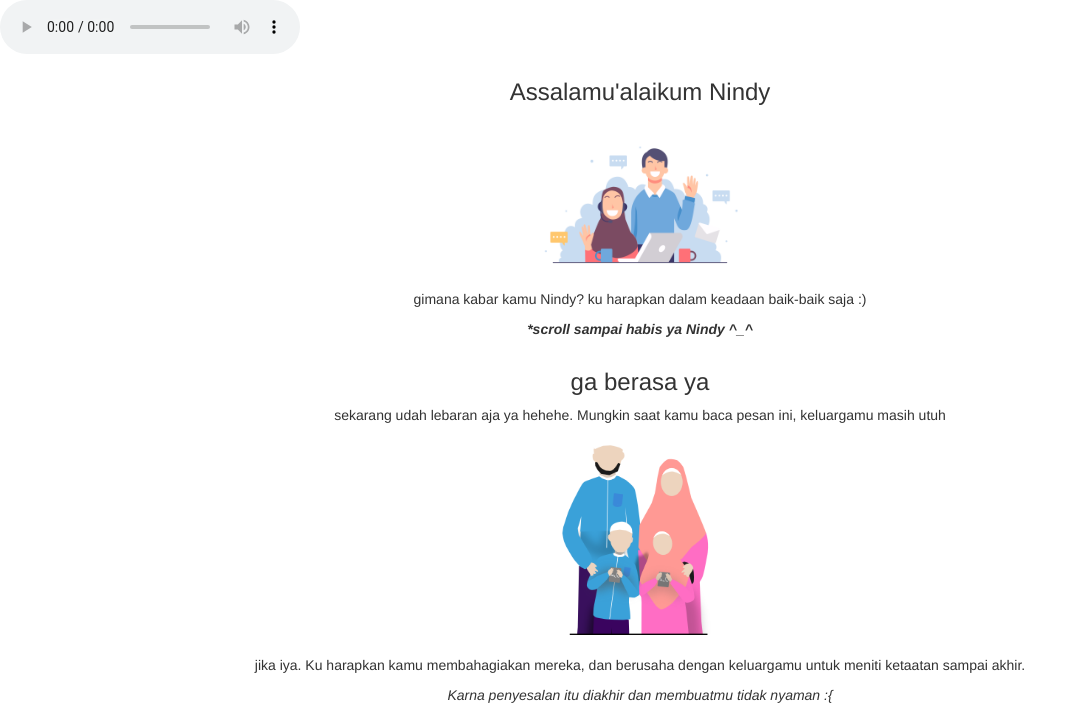
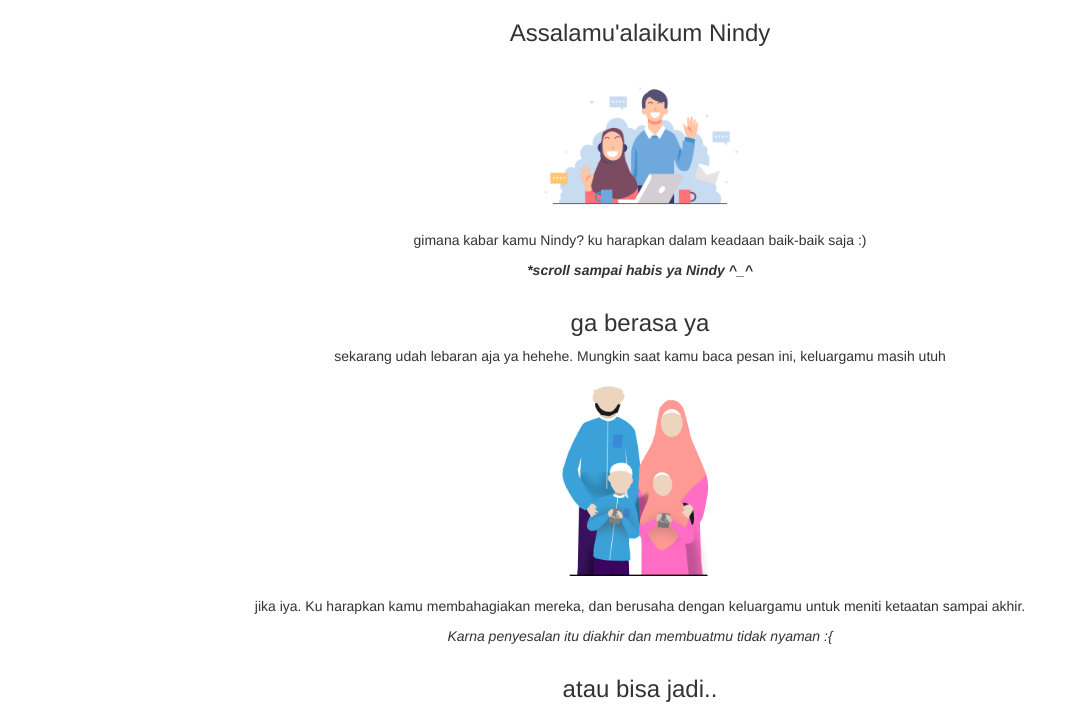
Before and after one commit to abdul-rohman-lab/abdul987a.github.io, a plain HTML site: page index.html in a window 1280 px wide. Shown: the top 710 px of the page, without its empty margins (0-1087 px from the left). Drawn offline with nearby package versions, Linux system fonts and the light colour scheme.

Commit message:
first commit

```diff
--- a/index.html
+++ b/index.html
@@ -20,7 +20,7 @@
   </head>
   <body>
     <!-- Audio -->
-    <audio src="/audio/audio.mp3" autoplay controls type="audio/mpeg">“Gagal memutar lagu”</audio>
+    <audio autoplay="true" src="/audio/audio.mp3" type="audio/mpeg">“Gagal memutar lagu”</audio>
     <!-- Akhir Audio -->
 
     <!-- Bagian Salam -->
```
